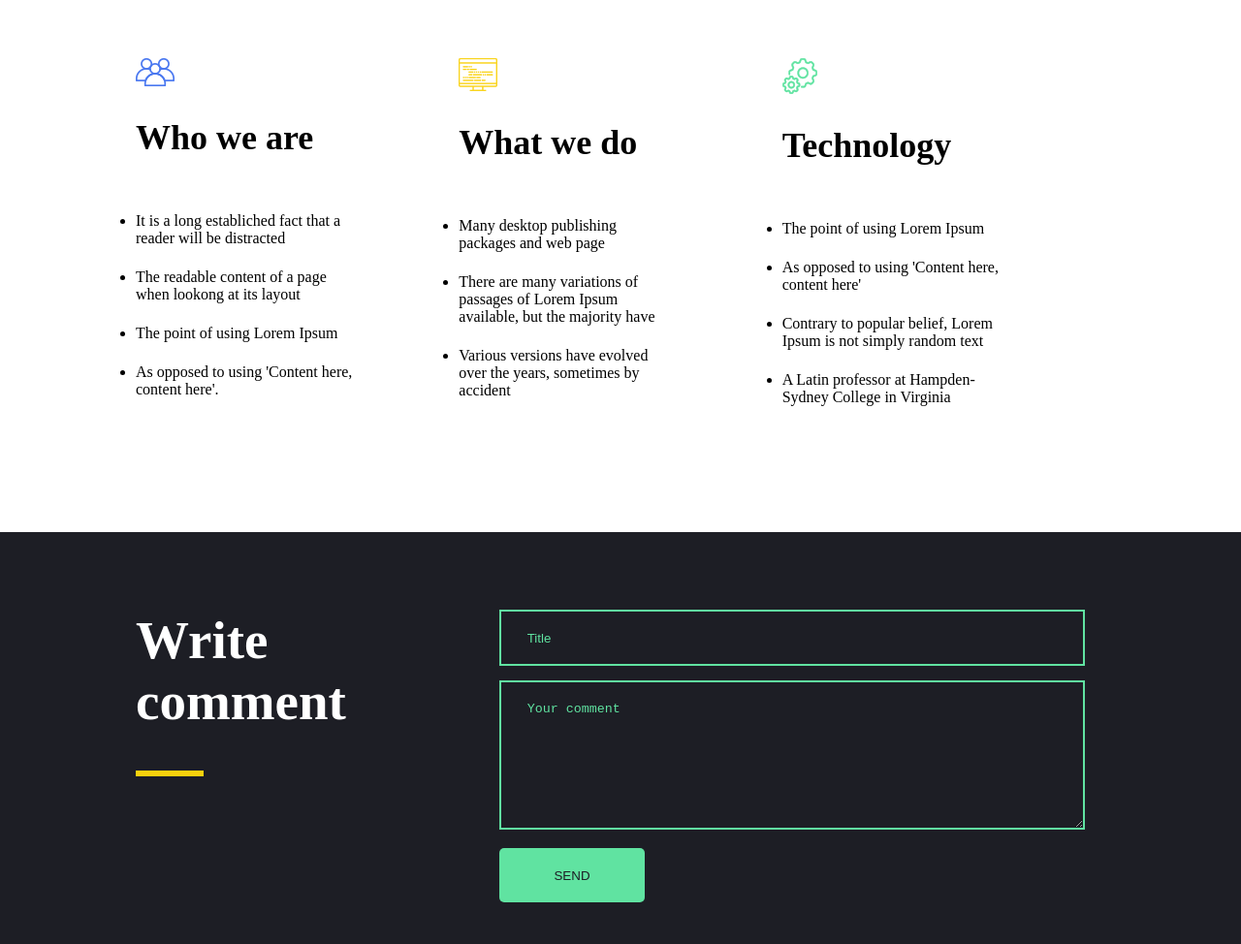
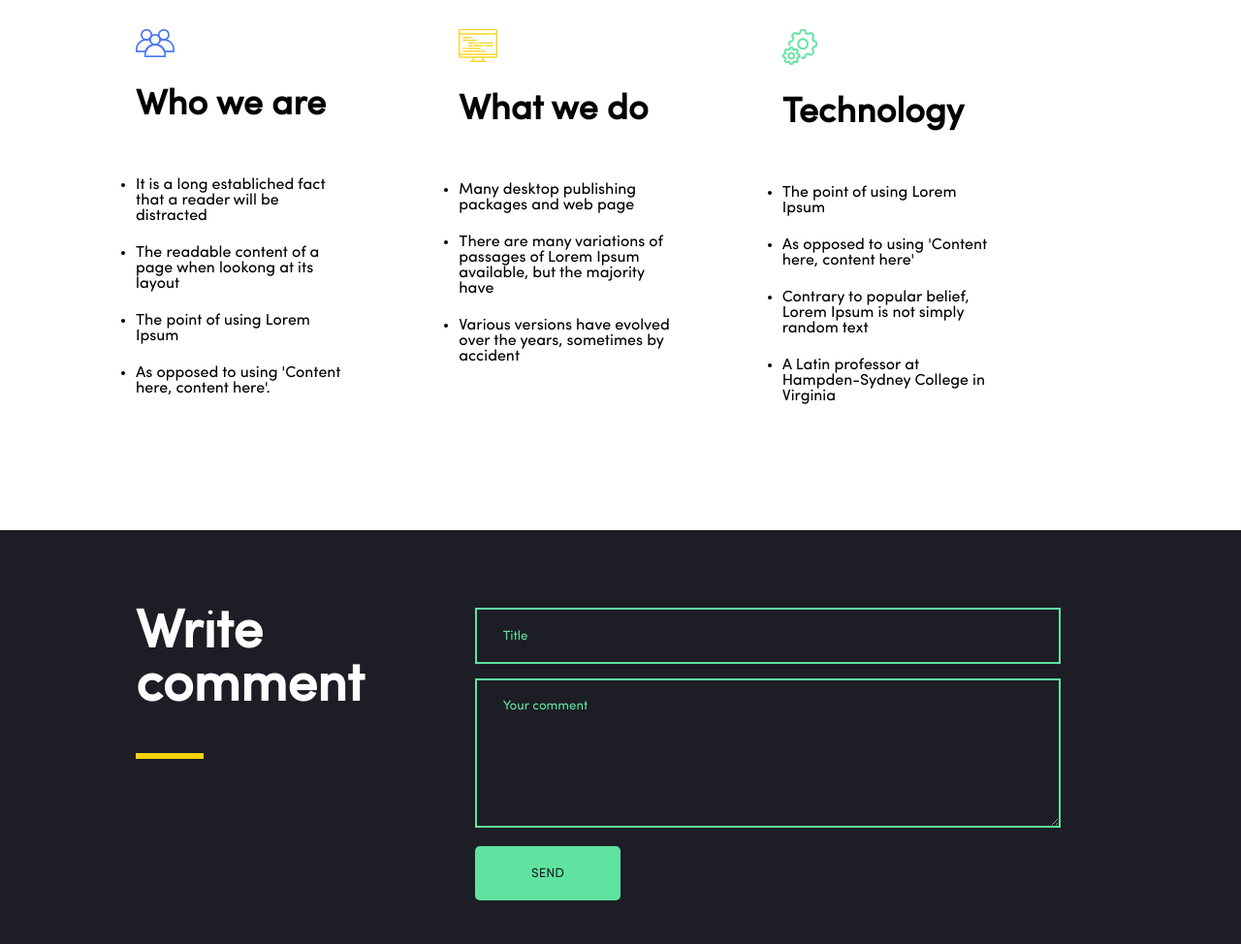
Before and after one commit to youvovk/test-comments, a plain HTML site: page index.html in a window 1280 px wide. Shown: the part 1016-1990 px from the top of the page at 97% size. Drawn offline with nearby package versions, Linux system fonts and the light colour scheme.

Commit message:
add font

```diff
--- a/style.css
+++ b/style.css
@@ -1,6 +1,16 @@
+@font-face {
+    font-family: 'Sofia Pro';
+    src: local('fonts/Sofia Pro Regular'), local('Sofia-Pro-Regular'),
+        url('fonts/SofiaProRegular.woff2') format('woff2'),
+        url('fonts/SofiaProRegular.woff') format('woff'),
+        url('fonts/SofiaProRegular.ttf') format('truetype');
+    font-weight: 400;
+    font-style: normal;
+  }
 * {
     margin: 0;
     padding: 0;
+    font-family: 'Sofia Pro';
 }
 
 a {
@@ -136,7 +146,7 @@ nav.desktop .topnav {
     margin: 0 auto;
 }
 .comment__wrap-p{
-    max-width: 350px;
+    max-width: 300px;
 }
 .comment__wrap-write h3{
     font-size: 55px;
```
Also changed, not shown: fonts/SofiaProRegular.ttf (added), fonts/SofiaProRegular.woff (added), fonts/SofiaProRegular.woff2 (added).
